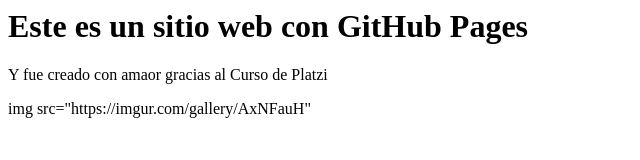
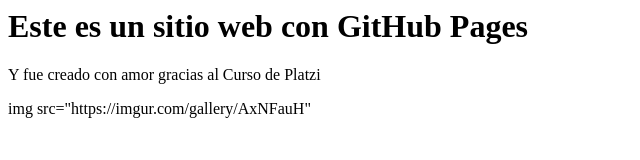
Before and after one commit to bjesusmoises/bjesusmoises.github.io, a plain HTML site: page index.html in a window 1280 px wide. Shown: the full height of the page, 0-640 px from the left. Drawn offline with Linux system fonts and the light colour scheme.

Commit message:
Corrercion de la palabra "AMOR"
Estaba escrito como amaor y lo cambie por amor

```diff
--- a/index.html
+++ b/index.html
@@ -1,3 +1,3 @@
 <h1>Este es un sitio web con GitHub Pages</h1>
-<p>Y fue creado con amaor gracias al Curso de Platzi</p>
+<p>Y fue creado con amor gracias al Curso de Platzi</p>
 <p>img src="https://imgur.com/gallery/AxNFauH"</p>
```
